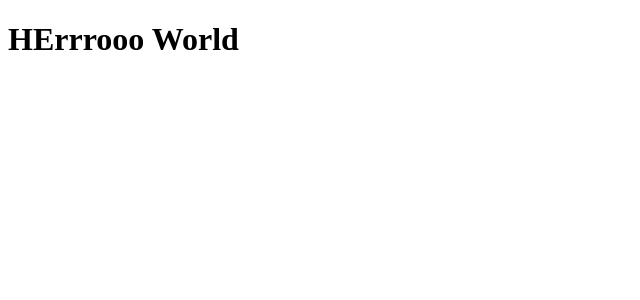
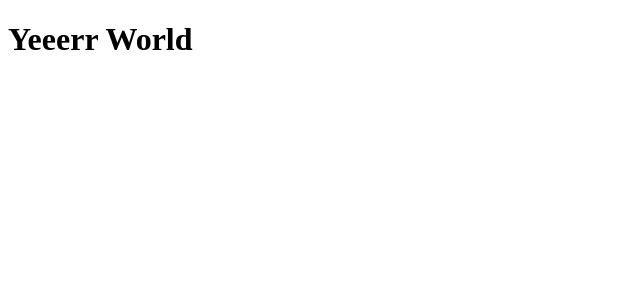
Before and after one commit to neocybereth/egghead-react, a React app: page / in a window 1280 px wide. Shown: the top 300 px of the page, without its empty margins (0-640 px from the left). Built offline with nearby package versions, Linux system fonts and the light colour scheme; the HTML template or start-up script is replaced by a standard one.

Commit message:
add source-map and webpack-dev-server

```diff
--- a/package.json
+++ b/package.json
@@ -5,7 +5,7 @@
   "main": "index.js",
   "scripts": {
     "build": "webpack --config webpack.config.prod.js",
-    "dev": "webpack --watch --config webpack.config.dev.js",
+    "dev": "webpack-dev-server --open --config webpack.config.dev.js",
     "test": "echo \"Error: no test specified\" && exit 1"
   },
   "author": "",
@@ -28,6 +28,7 @@
     "html-webpack-plugin": "^3.2.0",
     "webpack": "^4.39.3",
     "webpack-cli": "^3.3.8",
+    "webpack-dev-server": "^3.8.0",
     "webpack-merge": "^4.2.2"
   },
   "dependencies": {
--- a/src/App.js
+++ b/src/App.js
@@ -2,7 +2,8 @@ import React from 'react';
 
 class App extends React.Component {
     render() {
-        return <h1>HErrrooo World</h1>
+        debugger
+        return <h1>Yeeerr World</h1>
     }
 }
 
--- a/webpack.config.dev.js
+++ b/webpack.config.dev.js
@@ -2,5 +2,9 @@ const merge = require("webpack-merge");
 const baseConfig = require('./webpack.config.base');
 
 module.exports = merge(baseConfig, {
-    mode: 'development'
+    mode: 'development',
+    devServer: {
+        port: 9000
+    },
+    devtool: 'source-map'
 })
```
Also changed, not shown: 1 other file (tests, documents, lock files or other folders).
